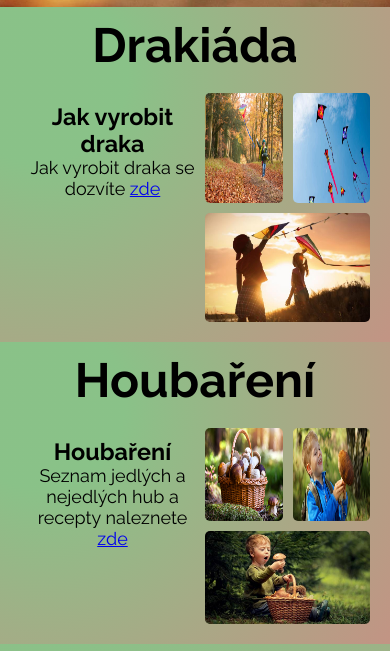
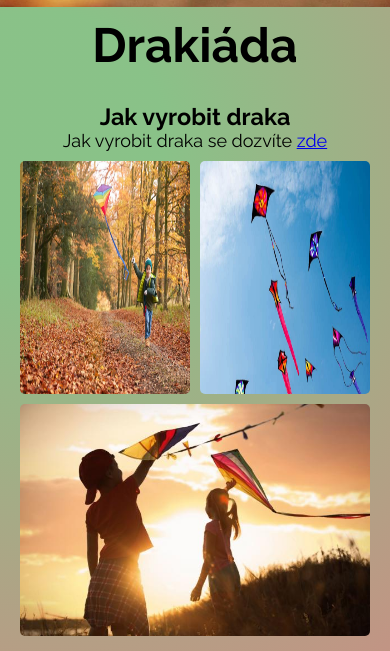
Before and after one commit to DanielK-tech/Autumn_season, a plain HTML site: page activity/activity.html in a window 390 px wide. Shown: the part 837-1488 px from the top of the page. Drawn offline with Linux system fonts and the light colour scheme.

Commit message:
responzivity

```diff
--- a/activity/partials/_mixins.scss
+++ b/activity/partials/_mixins.scss
@@ -80,3 +80,40 @@
         }
     }
 }
+/*******************************************/
+@mixin tabletResponzivity {
+    @media only screen and (max-width: 953px) {
+        .activity-nav li {
+            display: none;
+        }
+        .foceni-wrapper {
+            .foceni-photo {
+                width: 80%;
+                grid-template-rows: repeat(3, 1fr);
+            }
+        }
+    }
+
+    @media only screen and (max-width: 820px) {
+        .drakiada-wrapper {
+            flex-direction: column;
+        }
+    }
+
+    @media only screen and (max-width: 600px) {
+        .foceni-wrapper {
+            .foceni-photo {
+                display: flex;
+                flex-direction: column;
+                width: 95%;
+            }
+            img {
+                flex: 1 ;
+                height: 100%;
+            }
+             .foceni-img {
+                flex: 1;
+             }
+        }
+    }
+}
--- a/activity/style.scss
+++ b/activity/style.scss
@@ -126,29 +126,17 @@ footer {
 
 /*** Druhá sekce ***/
 .houbreni-wrapper {
-    display: flex;
-    justify-content: space-between;
-    padding: 20px;
+    @extend .drakiada-wrapper;
 
     .houbareni-text {
-        flex: 1;
-        padding: 10px;
-        text-align: center;
+        @extend .drakiada-text;
     }
 
     .houbareni-photo {
-        display: grid;
-        gap: 10px;
-        flex: 1;
-        grid-template: repeat(2, 1fr) / repeat(2, 1fr);
-        grid-template-areas:
-            "one two"
-            "footer footer";
+        @extend .drakiada-photo;
 
         .houbareni-img {
-            @include borderRadius();
-            width: 100%;
-            height: 100%;
+            @extend .drakiada-img;
         }
 
         .img3 {
@@ -228,3 +216,5 @@ footer {
         }
     }
 }
+/**********************************/
+@include tabletResponzivity;
```
Also changed, not shown: activity/style.css, 1 other file.
